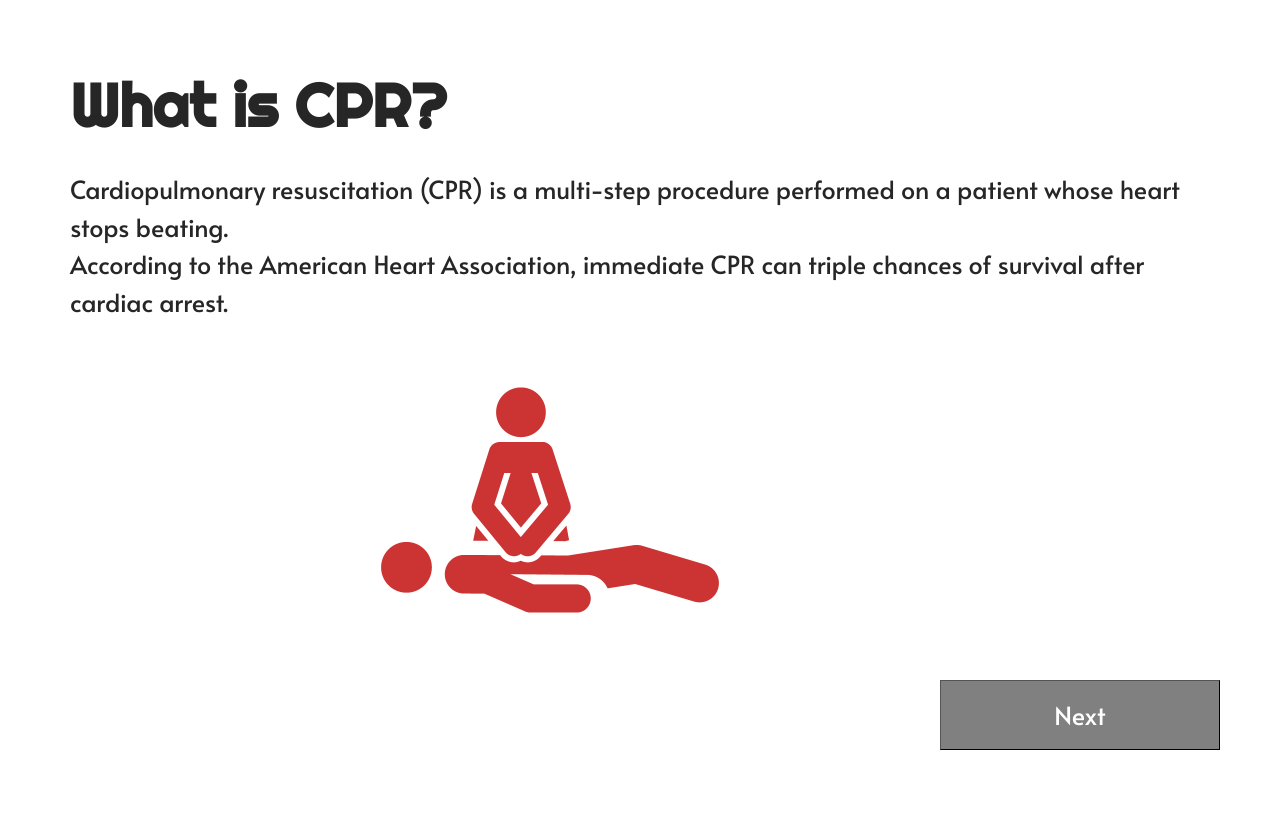
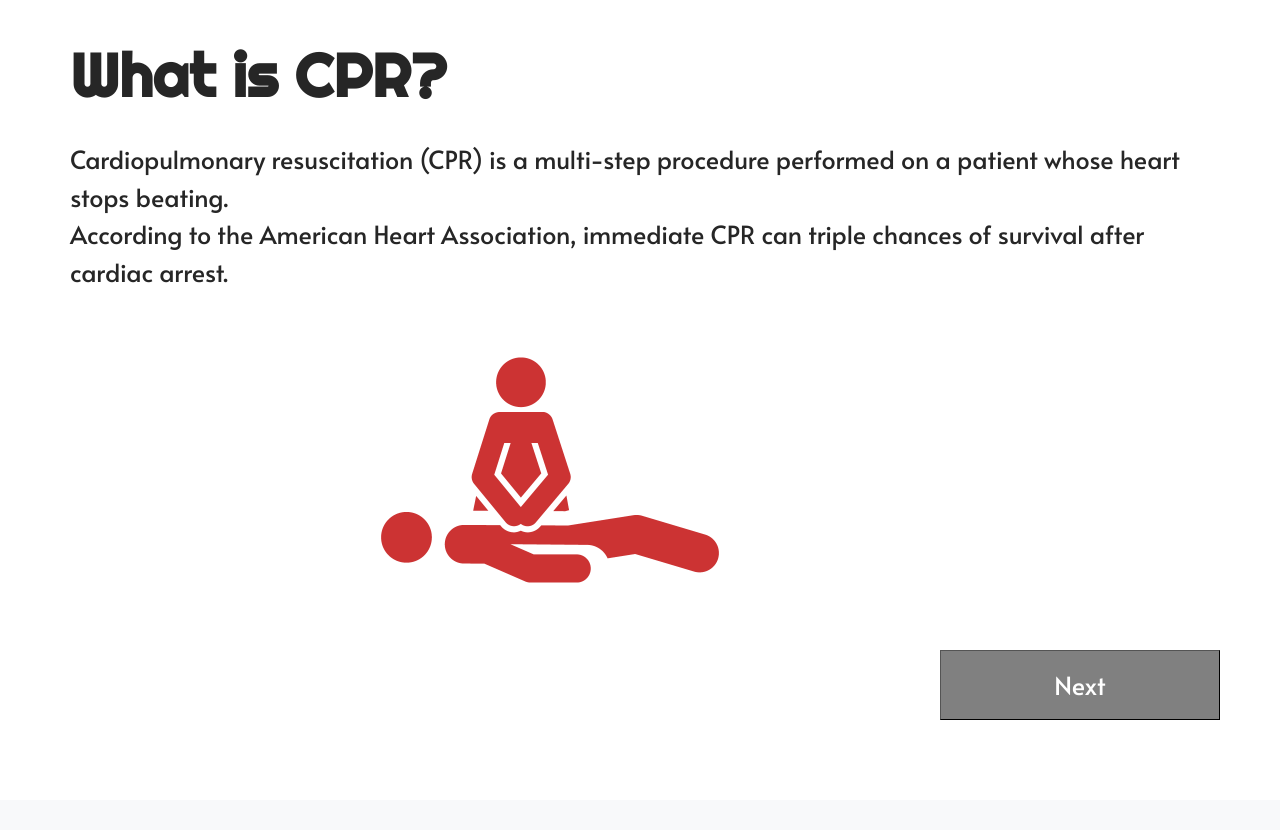
Before and after one commit to basseches/cpr, a Flask app: page /learn/1 in a window 1280 px wide. Shown: the part 92-922 px from the top of the page. After the commit the page ends 812 px from the top, so only its background shows below. Run offline with Flask 2, Linux system fonts and the light colour scheme; some libraries are stand-ins or nearby versions.

Commit message:
update learn.html to remove "small padding" at top

```diff
--- a/templates/learn.html
+++ b/templates/learn.html
@@ -7,8 +7,6 @@
 <script>
     let content = {{content|tojson}}
 </script>
-
-<div class="smallPadding"></div>
 
 <div class="row">
     <div class="alata headerFont bold quizHeader">{{content.title}}</div>
```
